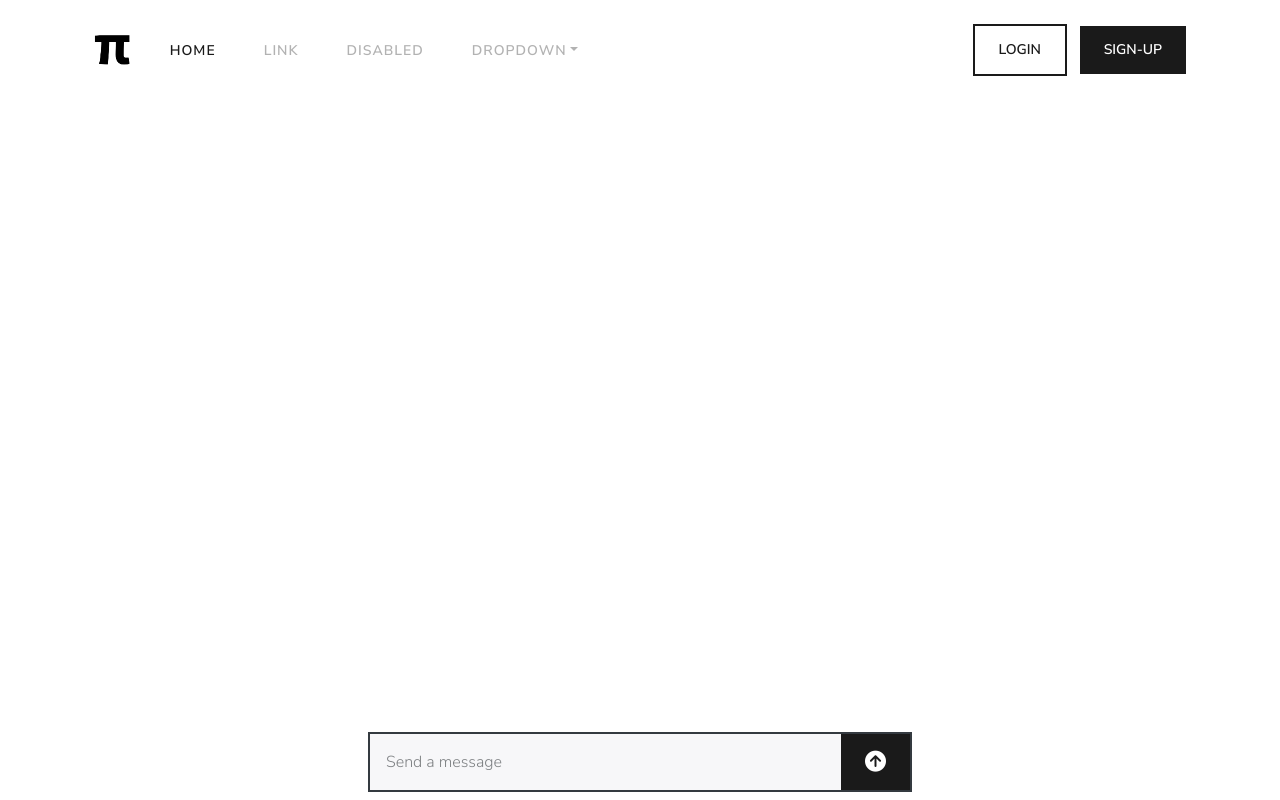
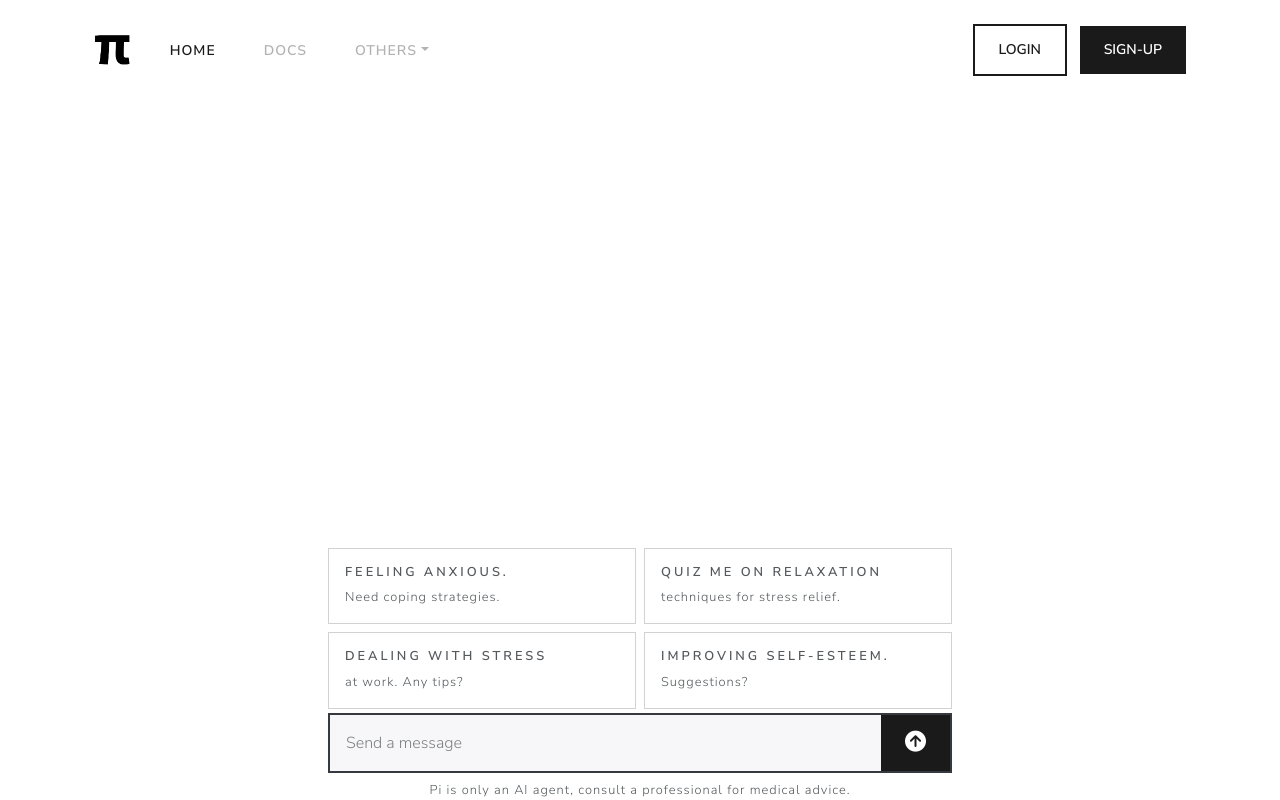
Before and after one commit to SAGAR-TAMANG/therapist-ai, a Django app: page /app/ in a window 1280 px wide. Run offline with Django 5.2, Linux system fonts and the light colour scheme; some libraries are stand-ins or nearby versions.

Commit message:
added cards in the frontend

```diff
--- a/templates/app.html
+++ b/templates/app.html
@@ -23,7 +23,7 @@
     border-color: #ced4da;
   }
   .fs-7 {
-    font-size: 0.875rem;
+    font-size: 0.800rem;
   }
   .truncate {
     overflow: hidden;
@@ -51,6 +51,9 @@
     }
     #card-2 {
       display: none;
+    }
+    .fs-7 {
+      font-size: 0.590rem;
     }
   }
   @media (min-width: 992px) {
@@ -90,11 +93,20 @@
       <div class="d-flex justify-content-center mt-3" id="message_block2" hx-ext="ws" ws-connect="/ws/ai-demo/">
         <div class="chat-width" style="padding-bottom:6rem" id="message-list">
         </div>
-        <div class="position-fixed chat-width bottom-0">
-          <div class="m-3 m-sm-5 mb-sm-2">
-            <div class="loading2 htmx-indicator d-flex justify-content-center" id="loading2">
-              <img src="{% static 'img/loading2.gif' %}" alt="" height="40px">
+          <div class="position-fixed chat-width bottom-0 px-2">
+            <div class="row px-2" id="options">
+              {% for cards_bold, cards_normal in zipped %}
+              <div class="col-12 col-sm-6 p-1" id="card-{{ forloop.counter }}">
+                <a href="#" class="text-decoration-none">
+                  <div class="card p-3 card-link" data-bold="{{ cards_bold }}" data-normal="{{ cards_normal }}">
+                    <h1 class="fs-7">{{ cards_bold }}</h1>
+                    <p class="fs-7 m-0 truncate">{{ cards_normal }}</p>
+                  </div>
+                </a>
+              </div>
+              {% endfor %}
             </div>
+
             <form class="border border-dark border-2" ws-send>
               {% csrf_token %}
               <div class="input-group w-auto">
@@ -112,6 +124,9 @@
                 </button>
               </div>
             </form>
+            <div class="text-secondary fs-7 text-center mt-2">
+              Pi is only an AI agent, consult a professional for medical advice.
+            </div>
           </div>
         </div>
       </div>
@@ -133,5 +148,22 @@
   document.body.addEventListener('htmx:wsAfterMessage', function(evt) {
     window.scrollTo({top: document.body.scrollHeight, behavior: 'smooth'});
   })
+
+  var cardLinks = document.querySelectorAll('.card-link');
+
+  cardLinks.forEach(function(link) {
+    link.addEventListener('click', function(event) {
+      event.preventDefault();
+      var boldText = link.dataset.bold;
+      var normalText = link.dataset.normal;
+      var message = boldText + " " + normalText;
+
+      console.log('Message:', message);
+      document.getElementById('chat_input').value = message;
+      document.getElementById('button-addon1').click();
+
+      document.getElementById('options').style.display = 'none';
+    });
+  });
 </script>
 {% endblock %}
--- a/templates/includes/navbar.html
+++ b/templates/includes/navbar.html
@@ -19,17 +19,13 @@
               <a class="nav-link active" aria-current="page" href="{% url 'index' %}">Home</a>
             </li>
             <li class="nav-item">
-              <a class="nav-link" href="#">Link</a>
-            </li>
-            <li class="nav-item">
-              <a class="nav-link disabled" aria-disabled="true">Disabled</a>
+              <a class="nav-link" target="_blank" href="https://github.com/SAGAR-TAMANG/therapist-ai">Docs</a>
             </li>
             <li class="nav-item dropdown">
-              <a class="nav-link dropdown-toggle" href="#" data-bs-toggle="dropdown" aria-expanded="false">Dropdown</a>
+              <a class="nav-link dropdown-toggle" href="#" data-bs-toggle="dropdown" aria-expanded="false">Others</a>
               <ul class="dropdown-menu">
-                <li><a class="dropdown-item" href="#">Action</a></li>
-                <li><a class="dropdown-item" href="#">Another action</a></li>
-                <li><a class="dropdown-item" href="#">Something else here</a></li>
+                <li><a class="dropdown-item" target="_blank" href="https://sagartamang.com/">Sagar Tamang</a></li>
+                <li><a class="dropdown-item" target="_blank" href="http://feynmanpi.com/">Feynman Pi</a></li>
               </ul>
             </li>
           </ul>
--- a/therapist/views.py
+++ b/therapist/views.py
@@ -1,13 +1,47 @@
 from django.shortcuts import render, HttpResponse
 from dotenv import load_dotenv
-import os
+import os, random
 load_dotenv()
+
+cards = [
+  "Feeling overwhelmed.#Can you help?",
+  "Struggling with social#anxiety, Need advice.",
+  "Quiz me on relaxation# techniques for stress relief.",
+  "Write a journal entry.#To express emotions.",
+  "Help me create a self-care# routine to prioritize well-being.",
+  "Feeling anxious.#Need coping strategies.",
+  "Dealing with stress#at work. Any tips?",
+  "Mindfulness exercises#to reduce anxiety.",
+  "Managing negative thoughts.#Advice?",
+  "Improving self-esteem.#Suggestions?",
+]
 
 def index(request):
   return render(request, 'index.html')
 
 def app(request):
-  return render(request, 'app.html')
+  cards_bold, cards_normal = card_choser()
+
+  context = {
+     'cards_bold': cards_bold,
+     'cards_normal': cards_normal,
+     'zipped': zip(cards_bold, cards_normal)
+  }
+
+  return render(request, 'app.html', context=context)
+
+def card_choser():
+  chosen = random.sample(cards, 4)
+
+  bold_texts = []
+  normal_texts = []
+
+  for card in chosen:
+    parts = card.split("#")
+    bold_texts.append(parts[0])
+    normal_texts.append(parts[1])
+
+  return bold_texts, normal_texts
 
 def ai(request):
   from portkey_ai import Portkey
```
